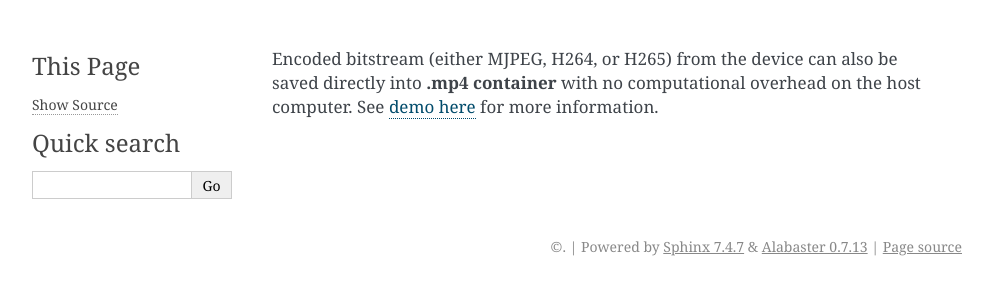
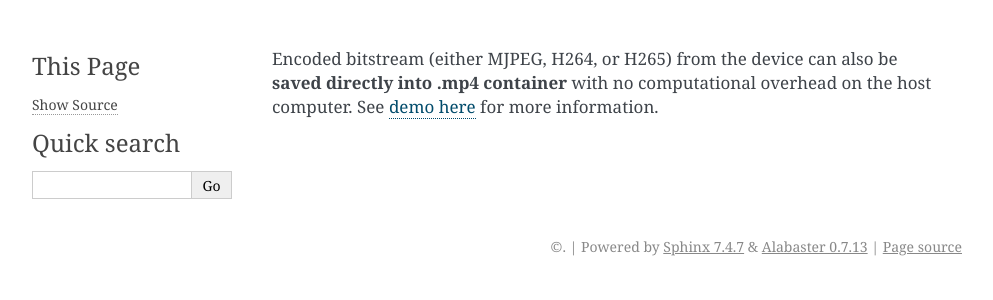
Before and after one commit to luxonis/depthai-python, a Sphinx documentation site: the page built from docs/source/includes/container-encoding.rst, in a window 1280 px wide. Shown: the top 300 px of the page, without its empty margins (148-1141 px from the left). Built offline with Sphinx 7.4.7, drawn with Linux system fonts in a browser that asks for light colours; pages that are not in the unit, such as notebooks, are missing from menus; the version number could not be read and is left out.

Commit message:
Fix typo

```diff
--- a/docs/source/includes/container-encoding.rst
+++ b/docs/source/includes/container-encoding.rst
@@ -1,3 +1,3 @@
-Encoded bitstream (either MJPEG, H264, or H265) from the device can also be saved directly into **.mp4 container**
+Encoded bitstream (either MJPEG, H264, or H265) from the device can also be **saved directly into .mp4 container**
 with no computational overhead on the host computer. See `demo here <https://github.com/luxonis/depthai-experiments/tree/master/gen2-container-encoding>`__
 for more information.
```
